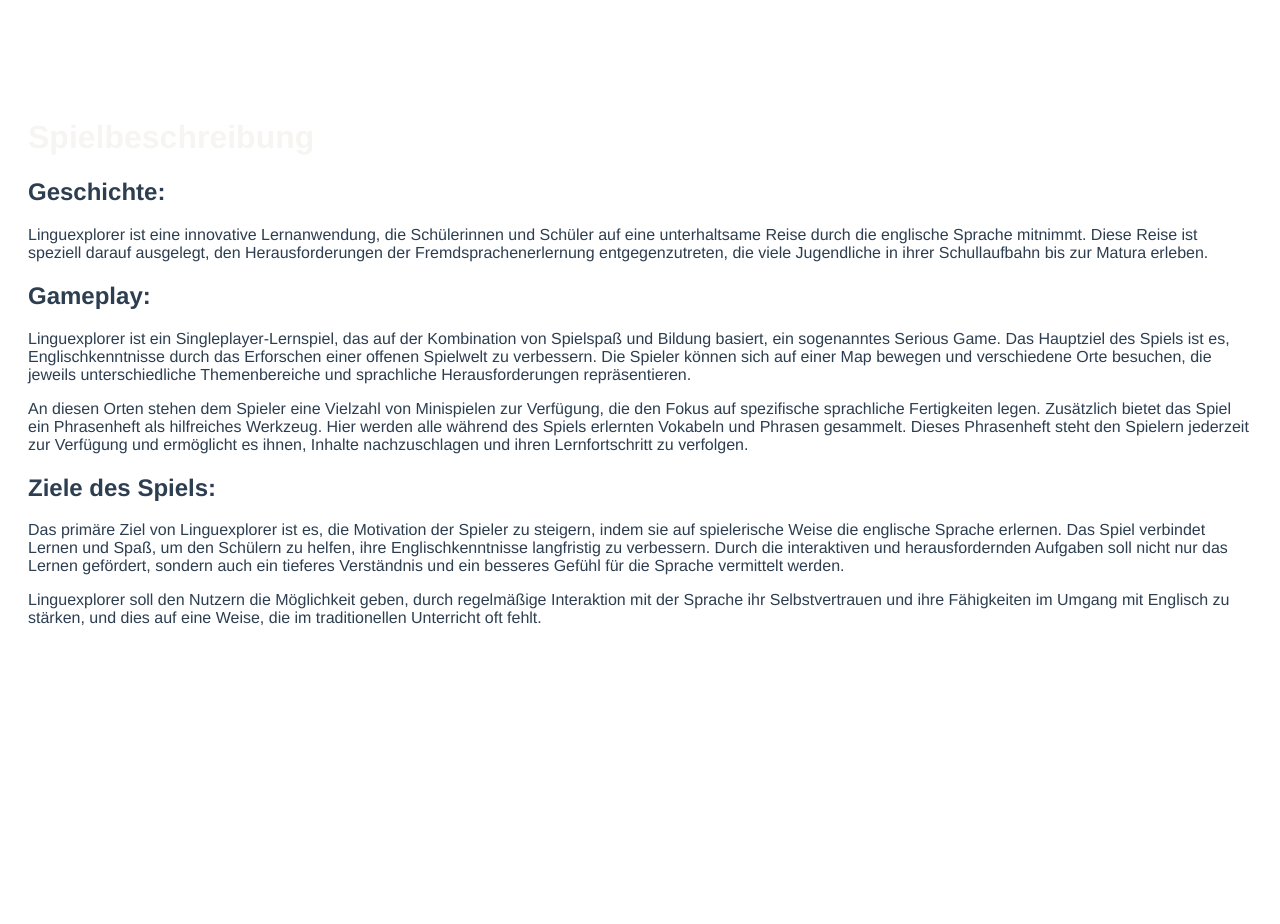
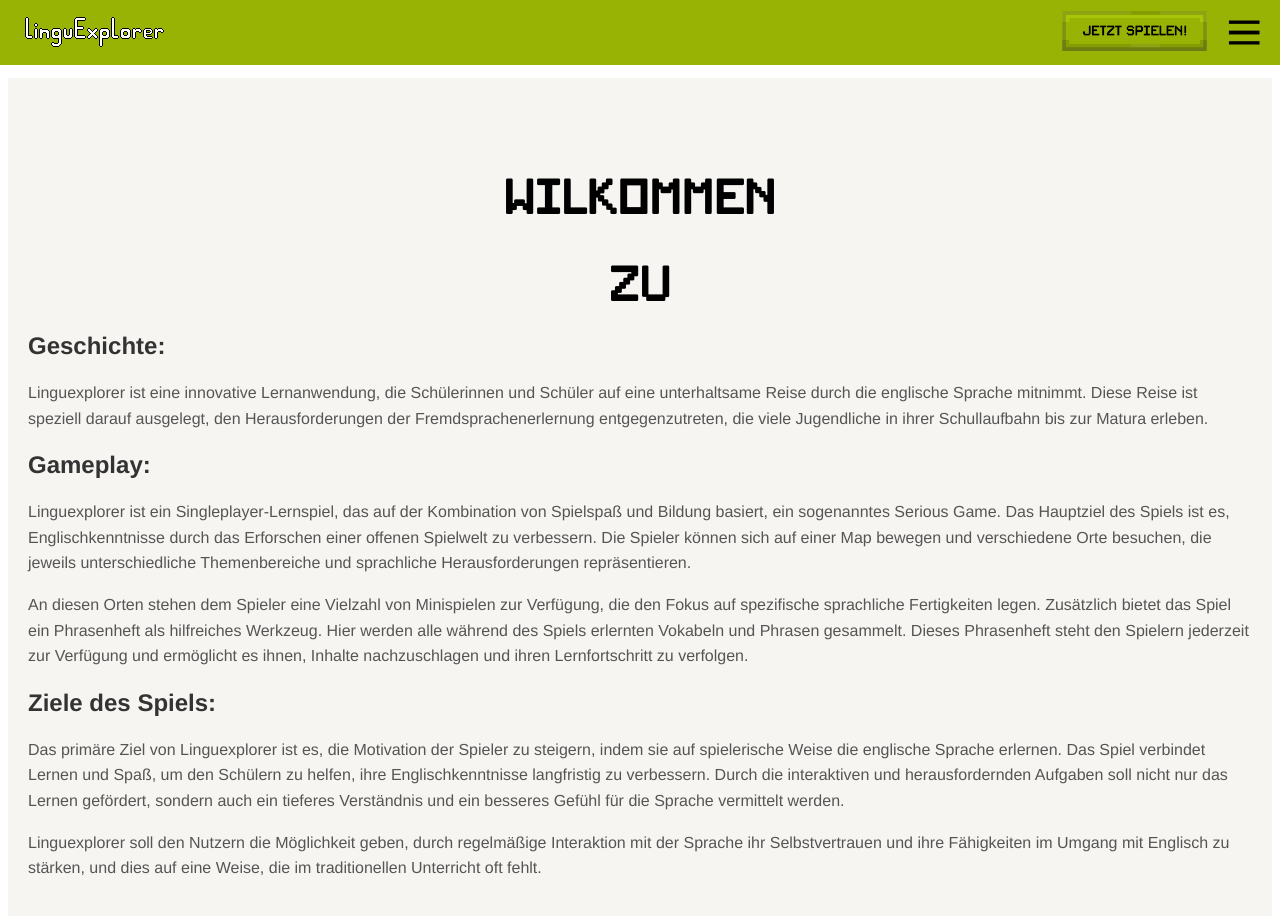
Before and after one commit to linguExplorer/linguExplorer, a Vue app in the folder webpage/: page /spielbeschreibung in a window 1280 px wide. Before the commit the page ends 800 px from the top, so only its background shows below. Built offline with nearby package versions, Linux system fonts and the light colour scheme.

Commit message:
Spielbeschreibung

```diff
--- a/webpage/src/App.vue
+++ b/webpage/src/App.vue
@@ -10,7 +10,7 @@
   -webkit-font-smoothing: antialiased;
   -moz-osx-font-smoothing: grayscale;
   text-align: center;
-  color: #2c3e50;
+  color: black;
 }
 
 nav {
--- a/webpage/src/pages/Datenschutz.vue
+++ b/webpage/src/pages/Datenschutz.vue
@@ -1,6 +1,6 @@
 <template>
-    <div>
-      <!-- Navigation Bar -->
+    <div class="page-wrapper">
+      <!-- Nav Bar -->
       <nav class="navbar">
         <img src="@/assets/xx_Images/xx_Images/wordmark/wordmark hell.png" alt="Logo" class="logo" />
         <button class="nav-button">
@@ -77,92 +77,99 @@
   </script>
 
   <style scoped>
-  /* Navigation Bar Styles */
+  /* Navigation */
   .navbar {
     display: flex;
-    align-items: center; /* Vertikal zentriert */
-    background-color: #99b305; /* Hintergrundfarbe der Navigationsleiste */
-    padding: 10px 0; /* Innenabstand oben/unten reduziert */
-    width: 100%; /* Breite der Navigationsleiste auf 100% */
-    position: fixed; /* Fest positioniert am oberen Rand */
-    top: 0; /* Am oberen Rand des Viewports */
-    left: 0; /* Links am Rand des Viewports */
-    right: 0; /* Rechts am Rand des Viewports */
+    align-items: center;
+    background-color: #99b305;
+    padding: 10px 0; /* Innenabstand oben/unten */
+    width: 100%; /* Breite */
+    position: fixed; /* oberen Rand fix */
+    top: 0; /* Viewport */
+    left: 0;
+    right: 0;
   }
 
   .logo {
-    height: 35px; /* Höhe des Logos */
-    margin-left: 20px; /* Abstand zum linken Rand */
-    margin-right: auto; /* Platz zwischen Logo und Button */
+    height: 35px;
+    margin-left: 20px; /* linker Rand */
+    margin-right: auto; /* Logo + Button Abstand */
   }
 
   .nav-button {
-    background: none; /* Entfernt die Standard-Hintergrundfarbe */
-    border: none; /* Entfernt den Standardrahmen */
+    background: none;
+    border: none;
     margin-right: 15px; /* Abstand zum Menü-Icon */
   }
 
   .nav-button img {
-    height: 40px; /* Höhe des Buttons */
+    height: 40px;
   }
 
   .menu-icon {
-    height: 25px; /* Höhe des Menü-Icons */
-    margin-right: 20px; /* Abstand zum rechten Rand */
+    height: 25px;
+    margin-right: 20px;
   }
 
   .content {
-    padding: 70px 20%; /* Innenabstand oben/unten 70px, links/rechts 20% */
-    text-align: left; /* Text linksbündig */
+    padding: 70px 20%; /* Innenabstand oben/unten links/rechts */
+    text-align: left;
   }
 
-  /* Spezifische Stile für die Seite */
+  @font-face {
+    font-family: 'Pixelsplitter';
+    src: url('@/assets/fonts/pixelsplitter/PixelSplitter-Bold.ttf') format('truetype');
+    font-weight: normal;
+    font-style: normal;
+  }
+
   h1 {
-    margin-bottom: 15px; /* Abstand unter dem Titel */
-    font-size: 22px; /* Größe des Haupttitels */
-    color: black; /* Haupttitelfarbe */
+    font-family: 'Pixelsplitter', Arial, sans-serif;
+    margin-bottom: 5px;
+    font-size: 45px;
+    text-align: center;
+    color: black;
   }
+
   h2 {
-    margin-top: 20px; /* Abstand über den Untertiteln */
-    font-size: 20px; /* Größe der Untertitel */
+    margin-top: 20px;
+    font-size: 20px;
   }
   p {
-    margin-bottom: 10px; /* Abstand unter den Absätzen */
+    margin-bottom: 10px;
   }
   ul {
     padding: 0;
     margin: 0;
   }
   .no-bullets {
-    list-style-type: none; /* Entfernt die Aufzählungszeichen */
+    list-style-type: none; /* Entfernt punkte bei liste */
   }
 
-  /* Eingerückte Listen */
   .indented-list {
-    padding-left: 20px; /* Eingerückte Aufzählungslisten */
+    padding-left: 20px; /* Eingerückte liste */
   }
 
-  /* Unterstrichene E-Mail */
   .underline {
-    text-decoration: underline; /* Unterstreicht den Text */
+    text-decoration: underline;
   }
 
   /* Button */
   .button-container {
-    position: fixed; /* Positioniert den Button relativ zum Browserfenster */
-    bottom: 20px; /* Abstand vom unteren Rand */
-    right: 20px; /* Abstand vom rechten Rand */
+    position: fixed;
+    bottom: 20px;
+    right: 20px;
   }
 
   .custom-button {
-    background: none; /* Entfernt die Standard-Hintergrundfarbe */
-    border: none; /* Entfernt den Standardrahmen */
-    padding: 0; /* Entfernt das Padding */
+    background: none;
+    border: none;
+    padding: 0;
   }
 
   .custom-button img {
-    width: 150px; /* Setze die Breite des Buttons (kann nach Bedarf angepasst werden) */
-    height: auto; /* Höhe automatisch basierend auf dem Bildverhältnis */
+    width: 150px;
+    height: auto;
   }
 
   /* Globales CSS */
@@ -173,4 +180,12 @@
     padding: 0;
     font-family: Arial, sans-serif;
   }
+
+  .page-wrapper {
+    background-color: #f6f5f1;
+    min-height: 100vh;
+    color: black;
+    margin: 0;
+    padding: 0;
+  }
   </style>
--- a/webpage/src/pages/Impressum.vue
+++ b/webpage/src/pages/Impressum.vue
@@ -1,6 +1,7 @@
 <template>
+  <div class="page-wrapper">
     <div>
-      <!-- Navigation Bar -->
+      <!-- Nav Bar -->
       <nav class="navbar">
         <img src="@/assets/xx_Images/xx_Images/wordmark/wordmark hell.png" alt="Logo" class="logo" />
         <button class="nav-button">
@@ -45,6 +46,7 @@
         </div>
       </div>
     </div>
+  </div>
   </template>
 
   <script>
@@ -54,57 +56,68 @@
   </script>
 
   <style scoped>
-  /* Navigation Bar Styles */
+  /* Nav Bar */
   .navbar {
     display: flex;
-    align-items: center; /* Vertikal zentriert */
-    background-color: #99b305; /* Hintergrundfarbe der Navigationsleiste */
-    padding: 10px 0; /* Innenabstand oben/unten reduziert */
-    width: 100%; /* Breite der Navigationsleiste auf 100% */
-    position: fixed; /* Fest positioniert am oberen Rand */
-    top: 0; /* Am oberen Rand des Viewports */
-    left: 0; /* Links am Rand des Viewports */
-    right: 0; /* Rechts am Rand des Viewports */
+    align-items: center;
+    background-color: #99b305;
+    padding: 10px 0; /* Innenabstand oben/unten */
+    width: 100%;
+    position: fixed;
+    top: 0; /*Viewport*/
+    left: 0;
+    right: 0;
   }
 
   .logo {
-  height: 35px; /* Höhe des Logos */
-  margin-left: 20px; /* Abstand zum linken Rand */
-  margin-right: auto; /* Platz zwischen Logo und Button */
+  height: 35px;
+  margin-left: 20px;
+  margin-right: auto;
   }
 
   .nav-button {
-    background: none; /* Entfernt die Standard-Hintergrundfarbe */
-    border: none; /* Entfernt den Standardrahmen */
-    margin-right: 15px; /* Abstand zum Menü-Icon */
+    background: none;
+    border: none;
+    margin-right: 15px;
   }
 
   .nav-button img {
-    height: 40px; /* Höhe des Buttons */
+    height: 40px;
   }
 
   .menu-icon {
-  height: 25px; /* Höhe des Menü-Icons */
-  margin-right: 20px; /* Abstand zum rechten Rand */
+  height: 25px;
+  margin-right: 20px;
 }
 
-  .content {
-    padding: 70px 20%; /* Innenabstand oben/unten 70px, links/rechts 20% */
-    text-align: left; /* Text linksbündig */
-  }
+.content {
+  padding: 80px 20%;
+  text-align: left;
+  margin: 0;
+}
 
-  /* Spezifische Stile für die Seite */
-  h1 {
-    margin-bottom: 15px; /* Abstand unter dem Titel */
-    font-size: 22px; /* Größe des Haupttitels */
+
+@font-face {
+    font-family: 'Pixelsplitter';
+    src: url('@/assets/fonts/pixelsplitter/PixelSplitter-Bold.ttf') format('truetype');
+    font-weight: normal;
+    font-style: normal;
+}
+
+h1 {
+    font-family: 'Pixelsplitter', Arial, sans-serif;
+    margin-bottom: 5px;
+    font-size: 45px;
     text-align: center;
-  }
+    color: black;
+}
+
   h2 {
-    margin-top: 20px; /* Abstand über den Untertiteln */
-    font-size: 20px; /* Größe der Untertitel */
+    margin-top: 20px;
+    font-size: 20px;
   }
   p {
-    margin-bottom: 10px; /* Abstand unter den Absätzen */
+    margin-bottom: 10px;
   }
   ul {
     list-style-type: none;
@@ -114,33 +127,41 @@
 
   /* Button */
   .button-container {
-    position: fixed; /* Positioniert den Button relativ zum Browserfenster */
-    bottom: 20px; /* Abstand vom unteren Rand */
-    right: 20px; /* Abstand vom rechten Rand */
+    position: fixed;
+    bottom: 20px;
+    right: 20px;
   }
 
   .custom-button {
-    background: none; /* Entfernt die Standard-Hintergrundfarbe */
-    border: none; /* Entfernt den Standardrahmen */
-    padding: 0; /* Entfernt das Padding */
+    background: none;
+    border: none;
+    padding: 0;
   }
 
   .custom-button img {
-    width: 150px; /* Setze die Breite des Buttons (kann nach Bedarf angepasst werden) */
-    height: auto; /* Höhe automatisch basierend auf dem Bildverhältnis */
+    width: 150px;
+    height: auto;
   }
 
-  /* Globales CSS */
   body {
-    background-color: #f6f5f1;
+    background-color: black;
     color: black;
     margin: 0;
     padding: 0;
     font-family: Arial, sans-serif;
   }
 
-   /* Unterstrichene E-Mail */
    .underline {
-    text-decoration: underline; /* Unterstreicht den Text */
+    text-decoration: underline;
   }
+
+  .page-wrapper {
+    background-color: #f6f5f1;
+    min-height: 100vh;
+    color: black;
+    margin: 0;
+    padding: 0;
+  }
+
+
   </style>
--- a/webpage/src/pages/Spielbeschreibung.vue
+++ b/webpage/src/pages/Spielbeschreibung.vue
@@ -1,24 +1,52 @@
 <template>
+  <div class="page-wrapper">
+    <!-- Nav Bar -->
+    <nav class="navbar">
+      <img src="@/assets/xx_Images/xx_Images/wordmark/wordmark hell.png" alt="Logo" class="logo" />
+      <button class="nav-button">
+        <img src="@/assets/xx_Images/xx_Images/Buttons/button jzt spielen.png" alt="Jetzt spielen" />
+      </button>
+      <img src="@/assets/xx_Images/xx_Images/menue.png" alt="Menü" class="menu-icon" />
+    </nav>
+
+    <!-- Content -->
     <div class="container">
-    <h1>Spielbeschreibung</h1>
+      <h1>Wilkommen</h1>
+      <h1>zu</h1>
       <h2>Geschichte:</h2>
       <p>
-      Linguexplorer ist eine innovative Lernanwendung, die Schülerinnen und Schüler auf eine unterhaltsame Reise durch die englische Sprache mitnimmt. Diese Reise ist speziell darauf ausgelegt, den Herausforderungen der Fremdsprachenerlernung entgegenzutreten, die viele Jugendliche in ihrer Schullaufbahn bis zur Matura erleben.
+        Linguexplorer ist eine innovative Lernanwendung, die Schülerinnen und Schüler auf eine unterhaltsame Reise
+        durch die englische Sprache mitnimmt. Diese Reise ist speziell darauf ausgelegt, den Herausforderungen der
+        Fremdsprachenerlernung entgegenzutreten, die viele Jugendliche in ihrer Schullaufbahn bis zur Matura erleben.
       </p>
       <h2>Gameplay:</h2>
       <p>
-      Linguexplorer ist ein Singleplayer-Lernspiel, das auf der Kombination von Spielspaß und Bildung basiert, ein sogenanntes Serious Game. Das Hauptziel des Spiels ist es, Englischkenntnisse durch das Erforschen einer offenen Spielwelt zu verbessern. Die Spieler können sich auf einer Map bewegen und verschiedene Orte besuchen, die jeweils unterschiedliche Themenbereiche und sprachliche Herausforderungen repräsentieren.
+        Linguexplorer ist ein Singleplayer-Lernspiel, das auf der Kombination von Spielspaß und Bildung basiert, ein
+        sogenanntes Serious Game. Das Hauptziel des Spiels ist es, Englischkenntnisse durch das Erforschen einer
+        offenen Spielwelt zu verbessern. Die Spieler können sich auf einer Map bewegen und verschiedene Orte
+        besuchen, die jeweils unterschiedliche Themenbereiche und sprachliche Herausforderungen repräsentieren.
       </p>
       <p>
-      An diesen Orten stehen dem Spieler eine Vielzahl von Minispielen zur Verfügung, die den Fokus auf spezifische sprachliche Fertigkeiten legen. Zusätzlich bietet das Spiel ein Phrasenheft als hilfreiches Werkzeug. Hier werden alle während des Spiels erlernten Vokabeln und Phrasen gesammelt. Dieses Phrasenheft steht den Spielern jederzeit zur Verfügung und ermöglicht es ihnen, Inhalte nachzuschlagen und ihren Lernfortschritt zu verfolgen.
+        An diesen Orten stehen dem Spieler eine Vielzahl von Minispielen zur Verfügung, die den Fokus auf spezifische
+        sprachliche Fertigkeiten legen. Zusätzlich bietet das Spiel ein Phrasenheft als hilfreiches Werkzeug. Hier
+        werden alle während des Spiels erlernten Vokabeln und Phrasen gesammelt. Dieses Phrasenheft steht den
+        Spielern jederzeit zur Verfügung und ermöglicht es ihnen, Inhalte nachzuschlagen und ihren Lernfortschritt
+        zu verfolgen.
       </p>
       <h2>Ziele des Spiels:</h2>
       <p>
-      Das primäre Ziel von Linguexplorer ist es, die Motivation der Spieler zu steigern, indem sie auf spielerische Weise die englische Sprache erlernen. Das Spiel verbindet Lernen und Spaß, um den Schülern zu helfen, ihre Englischkenntnisse langfristig zu verbessern. Durch die interaktiven und herausfordernden Aufgaben soll nicht nur das Lernen gefördert, sondern auch ein tieferes Verständnis und ein besseres Gefühl für die Sprache vermittelt werden.
+        Das primäre Ziel von Linguexplorer ist es, die Motivation der Spieler zu steigern, indem sie auf spielerische
+        Weise die englische Sprache erlernen. Das Spiel verbindet Lernen und Spaß, um den Schülern zu helfen, ihre
+        Englischkenntnisse langfristig zu verbessern. Durch die interaktiven und herausfordernden Aufgaben soll nicht
+        nur das Lernen gefördert, sondern auch ein tieferes Verständnis und ein besseres Gefühl für die Sprache
+        vermittelt werden.
       </p>
       <p>
-      Linguexplorer soll den Nutzern die Möglichkeit geben, durch regelmäßige Interaktion mit der Sprache ihr Selbstvertrauen und ihre Fähigkeiten im Umgang mit Englisch zu stärken, und dies auf eine Weise, die im traditionellen Unterricht oft fehlt.
+        Linguexplorer soll den Nutzern die Möglichkeit geben, durch regelmäßige Interaktion mit der Sprache ihr
+        Selbstvertrauen und ihre Fähigkeiten im Umgang mit Englisch zu stärken, und dies auf eine Weise, die im
+        traditionellen Unterricht oft fehlt.
       </p>
+    </div>
   </div>
 </template>
 
@@ -29,10 +57,89 @@ export default {
 </script>
 
 <style scoped>
+/* Nav Bar */
+.navbar {
+  display: flex;
+  align-items: center;
+  background-color: #99b305;
+  padding: 10px 0;
+  width: 100%;
+  position: fixed;
+  top: 0;
+  left: 0;
+  right: 0;
+  z-index: 1; /* Ensures nav bar is above content */
+}
+
+.logo {
+  height: 35px;
+  margin-left: 20px;
+  margin-right: auto;
+}
+
+.nav-button {
+  background: none;
+  border: none;
+  margin-right: 15px;
+}
+
+.nav-button img {
+  height: 40px;
+}
+
+.menu-icon {
+  height: 25px;
+  margin-right: 20px;
+}
+
+/* Content Container */
 .container {
-  padding: 20px;
+  padding: 60px 20px 20px;
 }
+
+/* Headings */
 h1 {
-  color: #f6f5f1;
+  font-family: 'Pixelsplitter', Arial, sans-serif;
+  font-size: 45px;
+  color: black;
+  margin-bottom: 20px;
+  text-align: center;
 }
+
+h2 {
+  margin-top: 20px;
+  font-size: 24px;
+  color: #333;
+}
+
+p {
+  margin-bottom: 15px;
+  color: #555;
+  line-height: 1.6;
+}
+
+/* Global Styles */
+body {
+  background-color: #f6f5f1;
+  color: #333;
+  margin: 0;
+  padding: 0;
+  font-family: Arial, sans-serif;
+}
+
+@font-face {
+  font-family: 'Pixelsplitter';
+  src: url('@/assets/fonts/pixelsplitter/PixelSplitter-Bold.ttf') format('truetype');
+  font-weight: normal;
+  font-style: normal;
+}
+
+.page-wrapper {
+    background-color: #f6f5f1;
+    min-height: 100vh;
+    color: black;
+    margin: 0;
+    padding: 0;
+  }
+
 </style>
```
Also changed, not shown: webpage/src/assets/fonts/pixelsplitter/PixelSplitter-Bold.ttf (added), webpage/src/assets/fonts/vcr_osd_mono/VCR_OSD_MONO_1.001.ttf (added). Lines whose indentation alone changed are shown as unchanged.
